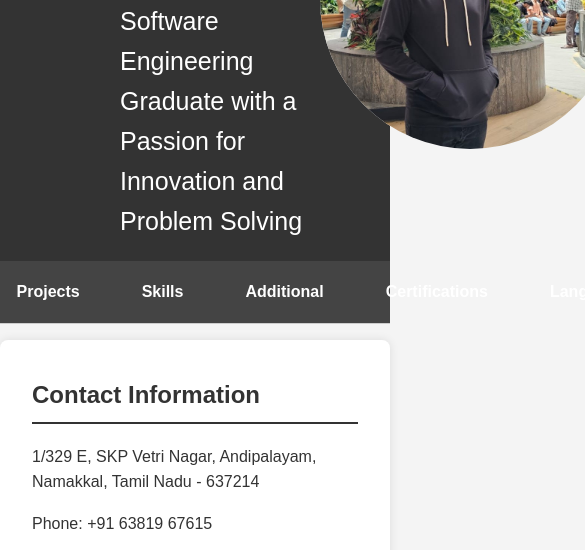
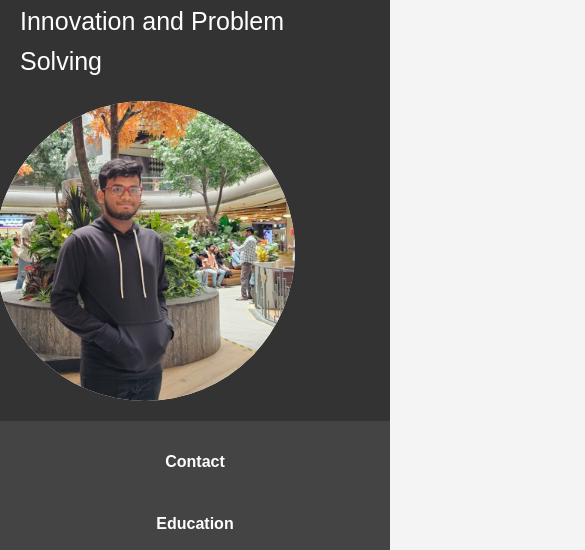
Before and after one commit to GogulKrishnaS/portfolio-new, a plain HTML site: page index.html in a window 390 px wide. Shown: the part 264-814 px from the top of the page, 585 px wide, since content can reach past the window. Drawn offline with Linux system fonts and the light colour scheme.

Commit message:
Update styles.css

```diff
--- a/styles.css
+++ b/styles.css
@@ -158,6 +158,41 @@ html {
     margin-bottom: 10px;
 }
 
+@media (max-width: 900px) {
+    header {
+        flex-direction: column;
+        text-align: center;
+    }
+
+    .profile-info, .profile-img-container {
+        margin: 0;
+    }
+
+    .profile-img {
+        margin-top: 20px;
+    }
+
+    nav ul {
+        flex-direction: column;
+    }
+
+    nav ul li {
+        margin: 10px 0;
+    }
+
+    section {
+        padding: 1rem;
+    }
+
+    h2 {
+        font-size: 1.5rem;
+    }
+
+    section p, section ul li {
+        font-size: 1rem;
+    }
+}
+
 .certifications li a {
     text-decoration: none;
     color: #007BFF;
```
